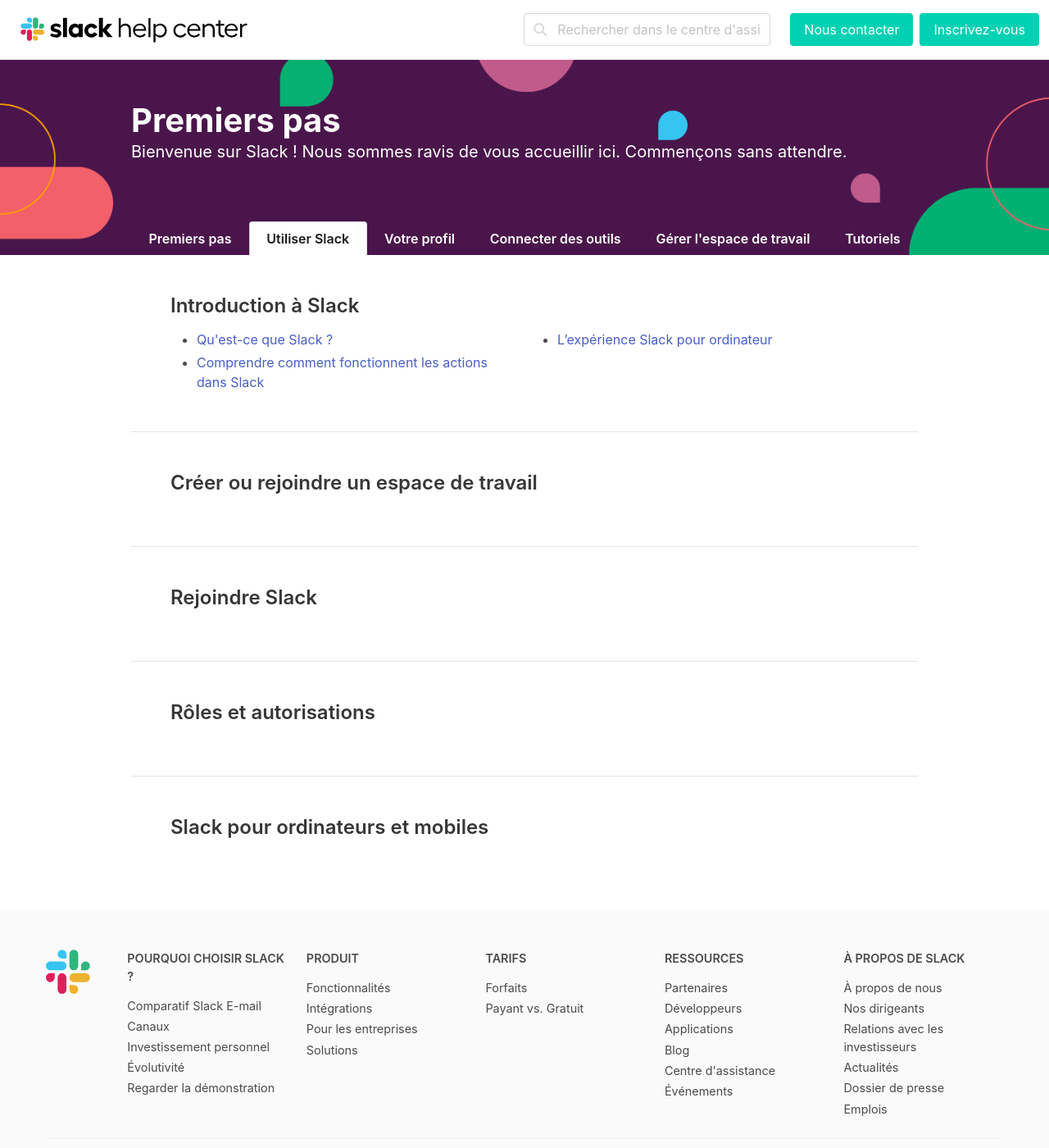
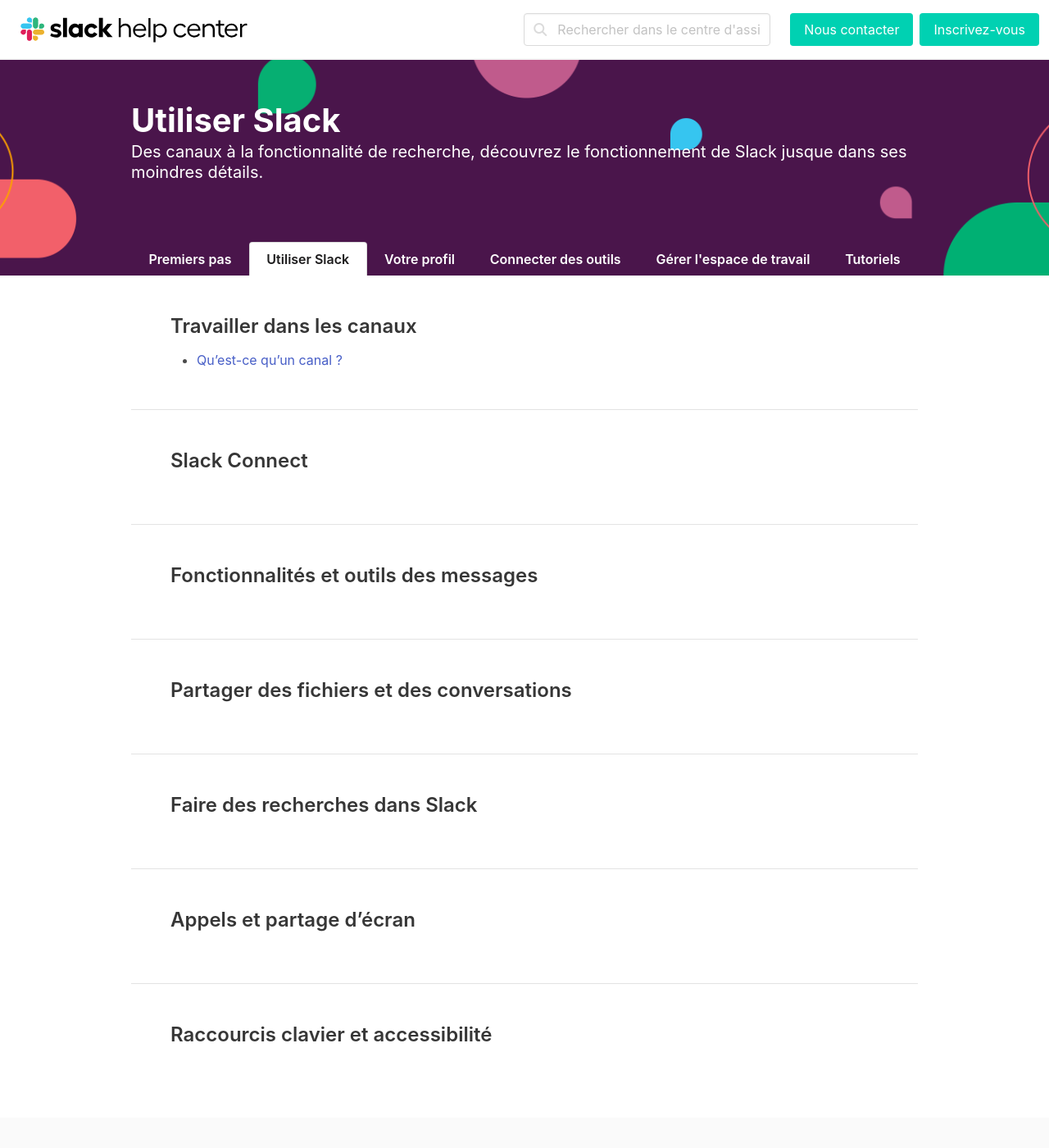
Before and after one commit to alexandrediasdasilva/bulma-jekyll-doc-sites, a Jekyll site: the page built from _categories/utiliser-slack.md, in a window 1280 px wide and 1400 px high. Shown: the whole window at 82% size. Built offline with Jekyll 4.4.1, drawn with Linux system fonts in a browser that asks for light colours; nearby versions of some CDN libraries.

Commit message:
Logique page de catégorie fonctionnelle

```diff
--- /dev/null
+++ b/_articles/qu-est-ce-qu-un-canal.md
@@ -0,0 +1,3 @@
+---
+title: Qu’est-ce qu’un canal ?
+---
--- a/_data/toc.yml
+++ b/_data/toc.yml
@@ -1,8 +1,10 @@
 # Pour réorganiser les catégories, sous-catégories et articles, utiliser le raccourci clavier Option+↑ ou Option+↓.
 
 categories:
+
   - category_name: Premiers pas
     category_url: /categories/premiers-pas/
+    category_desc: 'Bienvenue sur Slack ! Nous sommes ravis de vous accueillir ici. Commençons sans attendre.'
     subcategories:
       - subcategory_name: Introduction à Slack
         articles:
@@ -13,12 +15,32 @@
           - article_title: L’expérience Slack pour ordinateur
             article_url: /articles/lexperience-slack-pour-ordinateur/
       - subcategory_name: Créer ou rejoindre un espace de travail
+        articles:
+          - article_title: Créer un espace de travail Slack
+            article_url: /articles/creer-un-espace-de-travail-slack/
       - subcategory_name: Rejoindre Slack
       - subcategory_name: Rôles et autorisations
       - subcategory_name: Slack pour ordinateurs et mobiles
+
   - category_name: Utiliser Slack
     category_url: /categories/utiliser-slack/
+    category_desc: 'Des canaux à la fonctionnalité de recherche, découvrez le fonctionnement de Slack jusque dans ses moindres détails.'
+    subcategories:
+      - subcategory_name: Travailler dans les canaux
+        articles:
+          - article_title: Qu’est-ce qu’un canal ?
+            article_url: /articles/qu-est-ce-qu-un-canal/
+      - subcategory_name: Slack Connect
+      - subcategory_name: Fonctionnalités et outils des messages
+      - subcategory_name: Partager des fichiers et des conversations
+      - subcategory_name: Faire des recherches dans Slack
+      - subcategory_name: Appels et partage d’écran
+      - subcategory_name: Raccourcis clavier et accessibilité
+
   - category_name: Votre profil
+
   - category_name: Connecter des outils
+
   - category_name: Gérer l'espace de travail
+
   - category_name: Tutoriels
--- a/_includes/hero.html
+++ b/_includes/hero.html
@@ -1,8 +1,12 @@
 <section class="hero">
     <div class="hero-body">
         <div class="container is-max-desktop">
-            <h1 class="title is-2 has-text-white has-text-weight-bold pt-5">Premiers pas</h1>
-            <p class="subtitle has-text-white">Bienvenue sur Slack ! Nous sommes ravis de vous accueillir ici. Commençons sans attendre.</p>
+            {% for category in site.data.toc.categories %}
+            {% if category.category_url == page.url %}
+            <h1 class="title is-2 has-text-white has-text-weight-bold pt-5">{{ category.category_name }}</h1>
+            <p class="subtitle has-text-white">{{ category.category_desc }}</p>
+            {% endif %}
+            {% endfor %}
         </div>
     </div>
     <div class="hero-foot pt-5">
--- a/_layouts/categorie.html
+++ b/_layouts/categorie.html
@@ -4,6 +4,7 @@
 <div class="container is-max-desktop content">
     {%- comment -%}page.url : {{ page.url }}{%- endcomment -%}
     {% for category in site.data.toc.categories %}
+    {% if category.category_url == page.url %}
         {% for subcategory in category.subcategories %}
         <section class="section">
             <h2 class="title is-4 mb-1">{{ subcategory.subcategory_name }}</h2>
@@ -15,6 +16,7 @@
             </ul>
         </section>
         {% endfor %}
+    {% endif %}
     {% endfor %}
 
 </div>
```
Also changed, not shown: _categories/premiers-pas.md (+0 -1 lines).
